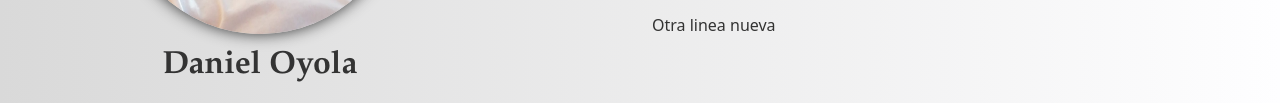
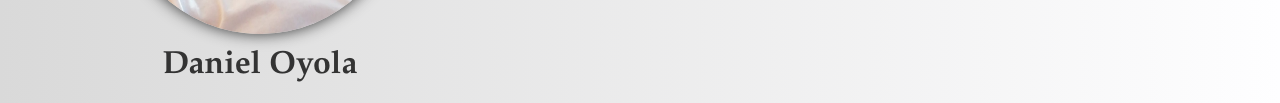
Before and after one commit to empiDeveloper/miWeb, a website: page index.html in a window 1280 px wide. Shown: the part 363-466 px from the top of the page. Drawn offline with nearby package versions, Linux system fonts and the light colour scheme.

Commit message:
se quita linea nueva

```diff
--- a/index.html
+++ b/index.html
@@ -50,9 +50,6 @@
                             mi mayor especialidad es el back-end, pero también tengo conocimientos en front-end, implementación más que todo.
                             Uso varias tecnologías para el desarrollo de software, pero las principales son, PHP Y LARAVEL para el back-end, y JAVASCRIPT Y VUE para el front-end.
                         </p>
-                        <p>
-                            Otra linea nueva
-                        </p>
                     </div>
                 </div>
             </div>
```
